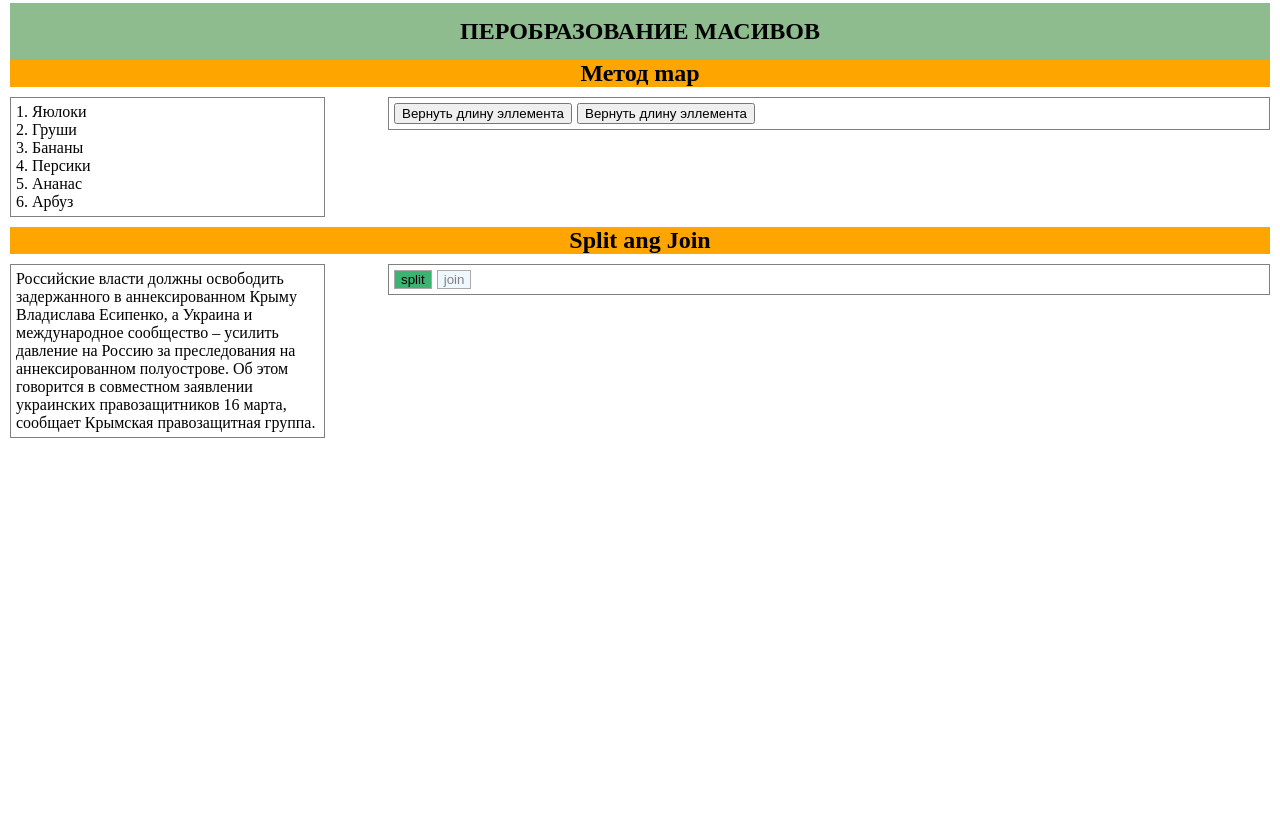
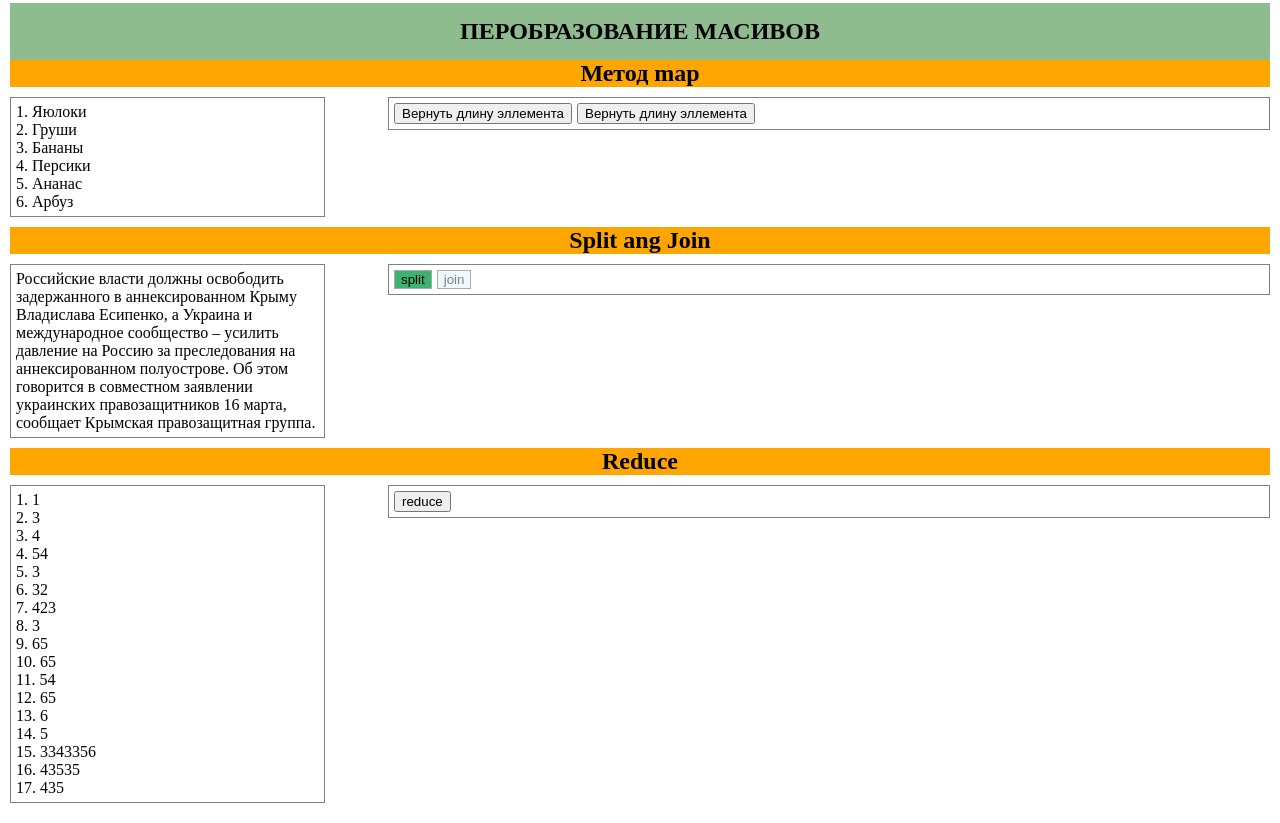
Before and after one commit to KostiaMakh/JS_Book, a plain HTML site: page 5. Типы данных/5.5. Методы массивов/index.html in a window 1280 px wide. Shown: the part 1168-1991 px from the top of the page. Before the commit the page ends 1626 px from the top, so only its background shows below. Drawn offline with Linux system fonts and the light colour scheme.

Commit message:
04_04_21

```diff
--- a/5. Типы данных/5.5. Методы массивов/index.html
+++ b/5. Типы данных/5.5. Методы массивов/index.html
@@ -55,6 +55,13 @@
                 <button class="disab" id="butJoin" onclick="returnJoin()">join</button>
             </div>
         </div>
+        <h2>Reduce</h2>
+        <div class="line">
+            <div class="sec" id="outTab6"></div>
+            <div class="sec">
+                <button id="butReduce" onclick="returnSplit()">reduce</button>
+            </div>
+        </div>
     </section>
 </body>
 </html>
--- a/5. Типы данных/5.5. Методы массивов/script.js
+++ b/5. Типы данных/5.5. Методы массивов/script.js
@@ -7,6 +7,7 @@ function firstLoad() {
     reNewAr2(ar2)
     reNewAr3()
     reNewAr4(ar1)
+    reNewAr6(ar2)
 }
 function reNewAr1() {
     document.getElementById('outTab').innerText=''
@@ -50,6 +51,14 @@ function reNewAr5(masive) {
     let count=1
     for (let a of masive){
         document.getElementById('outTab5').innerText += `${count}. ${a}\n`
+        count++
+    }
+}
+function reNewAr6(masive) {
+    document.getElementById('outTab6').innerText=''
+    let count=1
+    for (let a of masive){
+        document.getElementById('outTab6').innerText += `${count}. ${a}\n`
         count++
     }
 }
@@ -153,4 +162,10 @@ function returnSplit() {
 function returnJoin() {
     let myArr =  myArrText.join(' ')
     document.getElementById('outTab5').innerText=myArr
+    document.getElementById('butJoin').classList.replace('enab', 'disab')
+    document.getElementById('butMap').classList.replace('disab', 'enab')
 }
+function returnSplit() {
+    let newArr = ar2.reduce((sum, curent) => sum+curent,0)
+    alert(newArr)
+}
```
Also changed, not shown: 8. Прототипы, наследование/8.4. Методы прототипов, объекты без свойства __proto__/script.js (added, +8 -0 lines).
